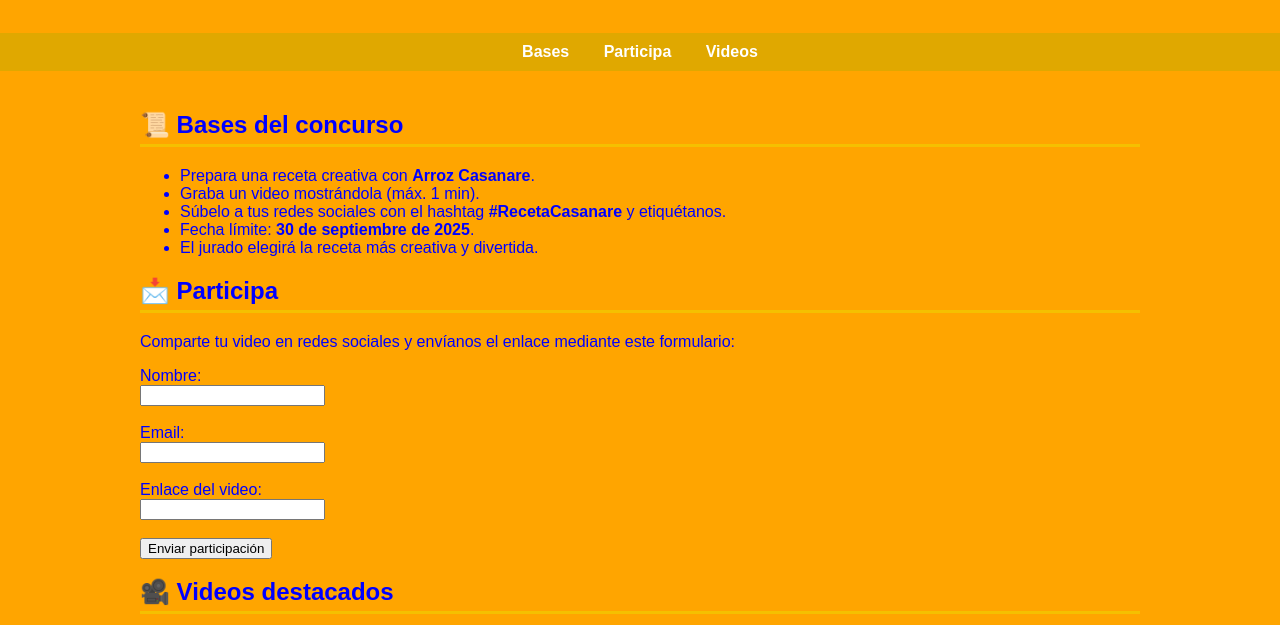
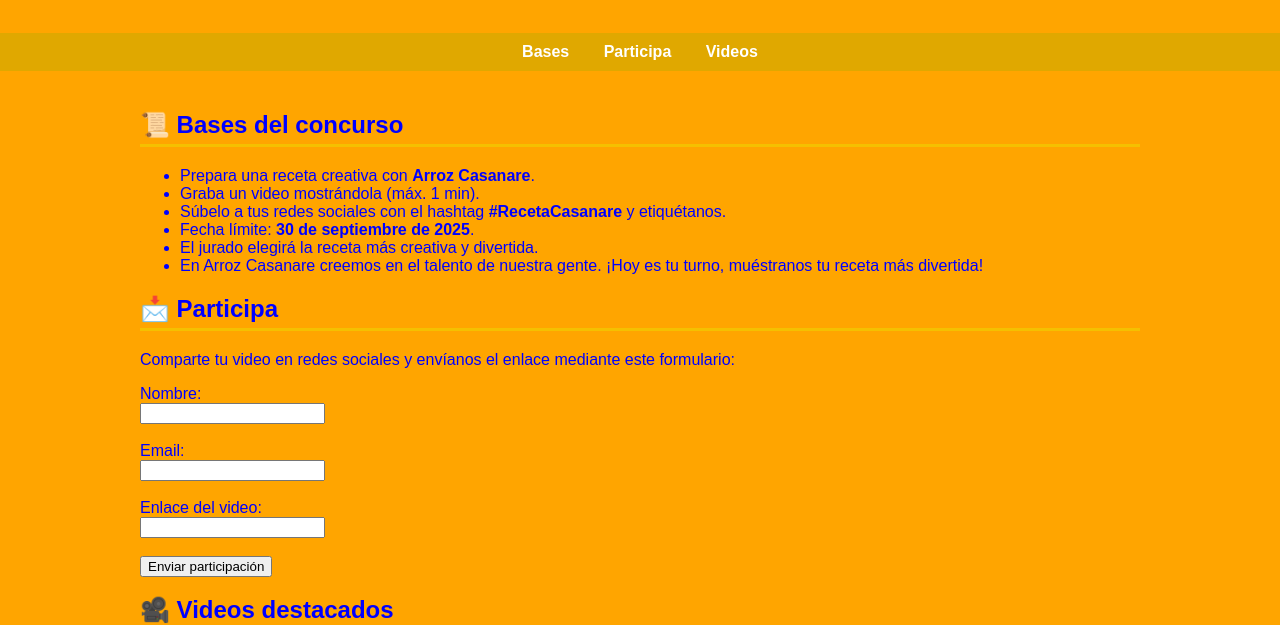
Before and after one commit to 11ecalderonwilliam-lgtm/Arroz-casanare, a plain HTML site: page index.html in a window 1280 px wide. Shown: the part 215-840 px from the top of the page. Drawn offline with Linux system fonts and the light colour scheme.

Commit message:
Update index.html

```diff
--- a/index.html
+++ b/index.html
@@ -84,6 +84,7 @@
         <li>Súbelo a tus redes sociales con el hashtag <strong>#RecetaCasanare</strong> y etiquétanos.</li>
         <li>Fecha límite: <strong>30 de septiembre de 2025</strong>.</li>
         <li>El jurado elegirá la receta más creativa y divertida.</li>
+       <li>En Arroz Casanare creemos en el talento de nuestra gente. ¡Hoy es tu turno, muéstranos tu receta más divertida!</li>
       </ul>
     </section>
 
```
